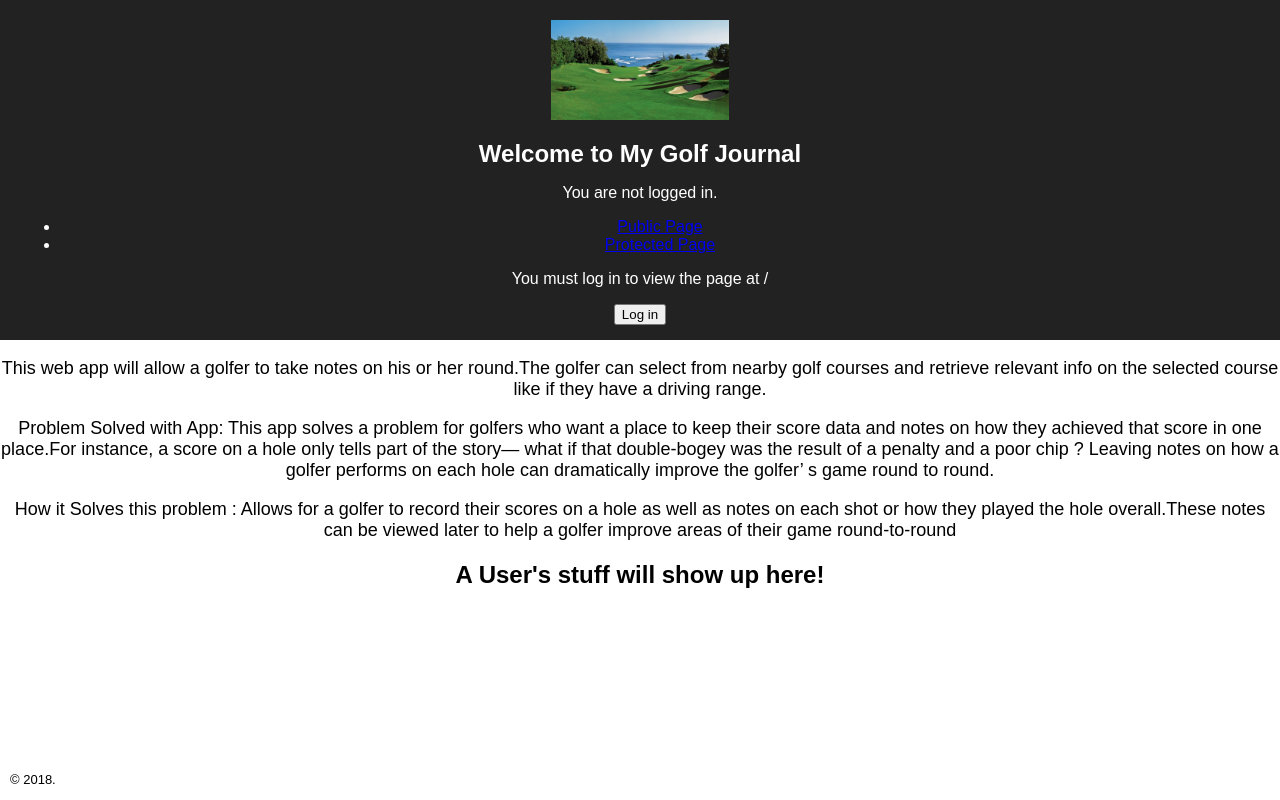
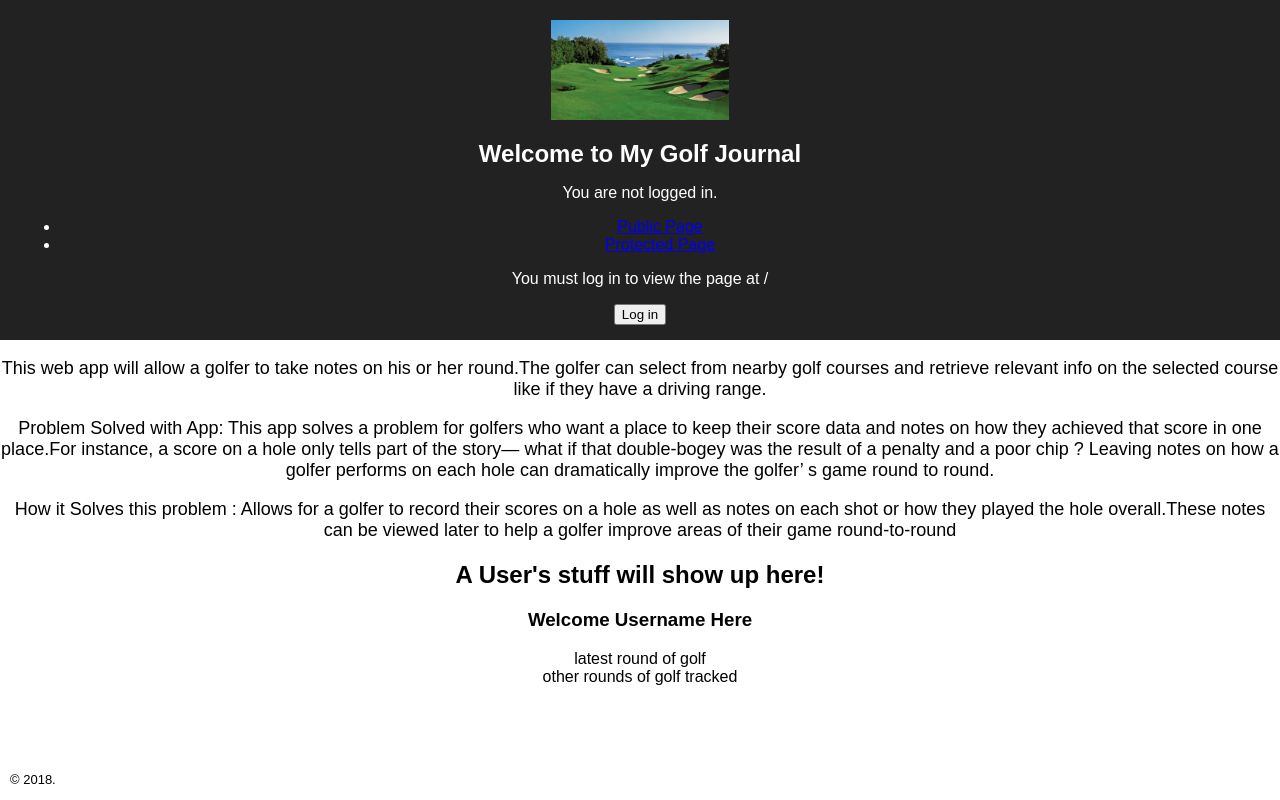
Before and after one commit to yhtomitim/golf-journal-client, a React (Create React App) app: page /login in a window 1280 px wide. Built offline with nearby package versions, Linux system fonts and the light colour scheme.

Commit message:
create some placeholder tags for dashboard items

```diff
--- a/src/components/UserDashboard.js
+++ b/src/components/UserDashboard.js
@@ -4,6 +4,11 @@ const Dashboard = (props) => {
   return (
     <section>
       <h1>A User's stuff will show up here!</h1>
+      <h3>Welcome Username Here</h3>
+      <div className="Rounds-tracked">
+        <article>latest round of golf</article>
+        <article>other rounds of golf tracked</article>
+      </div>
     </section>
   )
 }
```
